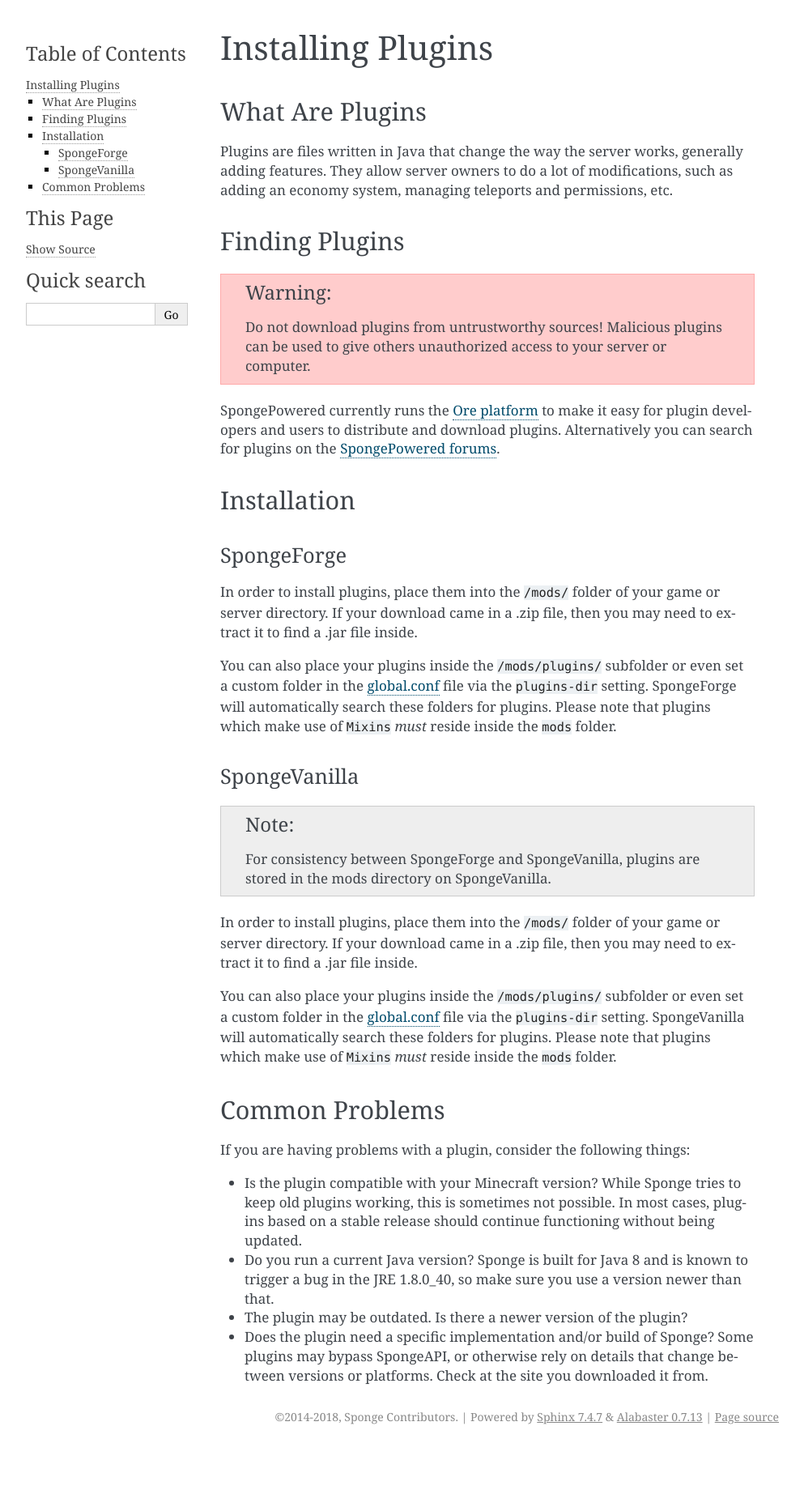
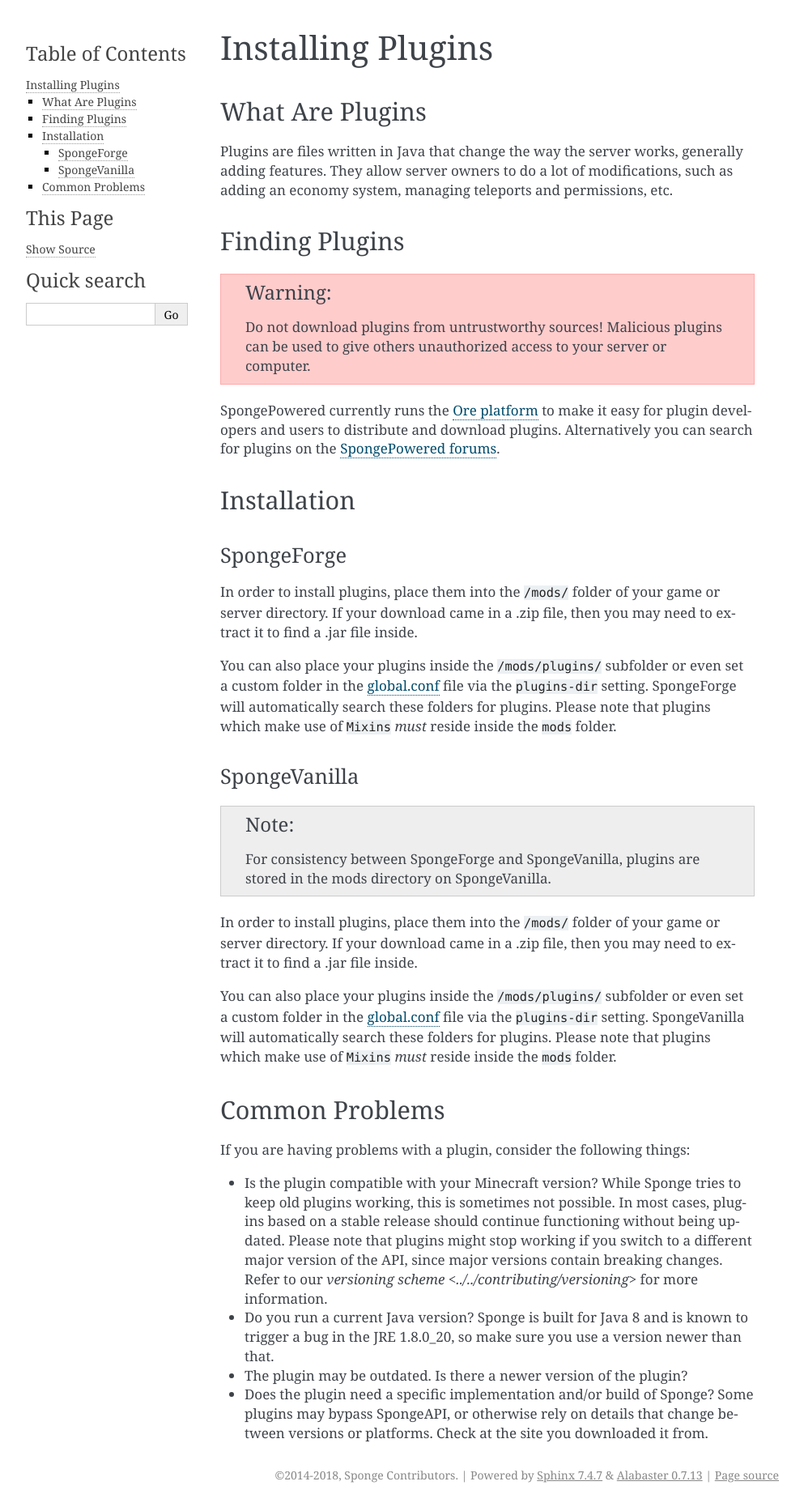
Before and after one commit to SpongePowered/SpongeDocs, a Sphinx documentation site: the page built from source/server/management/plugins.rst, in a window 1280 px wide. Shown: the whole page at 81% size, without its empty margins (148-1141 px from the left). Built offline with Sphinx 7.4.7, drawn with Linux system fonts in a browser that asks for light colours; pages that are not in the unit, such as notebooks, are missing from menus; before the commit the page ends 1789 px from its top, so only the background shows below that.

Commit message:
Add note regarding API major version changes. Fixes #630

```diff
--- a/source/server/management/plugins.rst
+++ b/source/server/management/plugins.rst
@@ -25,8 +25,8 @@
 SpongeForge
 ~~~~~~~~~~~
 
-In order to install plugins, place them into the ``/mods/`` folder of your game or server directory. If your download came
-in a .zip file, then you may need to extract it to find a .jar file inside.
+In order to install plugins, place them into the ``/mods/`` folder of your game or server directory. If your download
+came in a .zip file, then you may need to extract it to find a .jar file inside.
 
 You can also place your plugins inside the ``/mods/plugins/`` subfolder or even set a custom folder in the
 :doc:`global.conf<../getting-started/configuration/sponge-conf>` file via the ``plugins-dir`` setting. SpongeForge will
@@ -43,8 +43,8 @@
 came in a .zip file, then you may need to extract it to find a .jar file inside.
 
 You can also place your plugins inside the ``/mods/plugins/`` subfolder or even set a custom folder in the
-:doc:`global.conf<../getting-started/configuration/sponge-conf>` file via the ``plugins-dir`` setting. SpongeVanilla will
-automatically search these folders for plugins. Please note that plugins which make use of ``Mixins`` *must* reside
+:doc:`global.conf<../getting-started/configuration/sponge-conf>` file via the ``plugins-dir`` setting. SpongeVanilla
+will automatically search these folders for plugins. Please note that plugins which make use of ``Mixins`` *must* reside
 inside the ``mods`` folder.
 
 Common Problems
@@ -52,9 +52,12 @@
 
 If you are having problems with a plugin, consider the following things:
 
-* Is the plugin compatible with your Minecraft version? While Sponge tries to keep old plugins working, this is sometimes
-  not possible. In most cases, plugins based on a stable release should continue functioning without being updated.
-* Do you run a current Java version? Sponge is built for Java 8 and is known to trigger a bug in the JRE 1.8.0_40, so
+* Is the plugin compatible with your Minecraft version? While Sponge tries to keep old plugins working, this is
+  sometimes not possible. In most cases, plugins based on a stable release should continue functioning without being
+  updated. Please note that plugins might stop working if you switch to a different major version of the API, since
+  major versions contain breaking changes. Refer to our `versioning scheme <../../contributing/versioning>` for more
+  information.
+* Do you run a current Java version? Sponge is built for Java 8 and is known to trigger a bug in the JRE 1.8.0_20, so
   make sure you use a version newer than that.
 * The plugin may be outdated. Is there a newer version of the plugin?
 * Does the plugin need a specific implementation and/or build of Sponge?  Some plugins may bypass SpongeAPI, or
```
